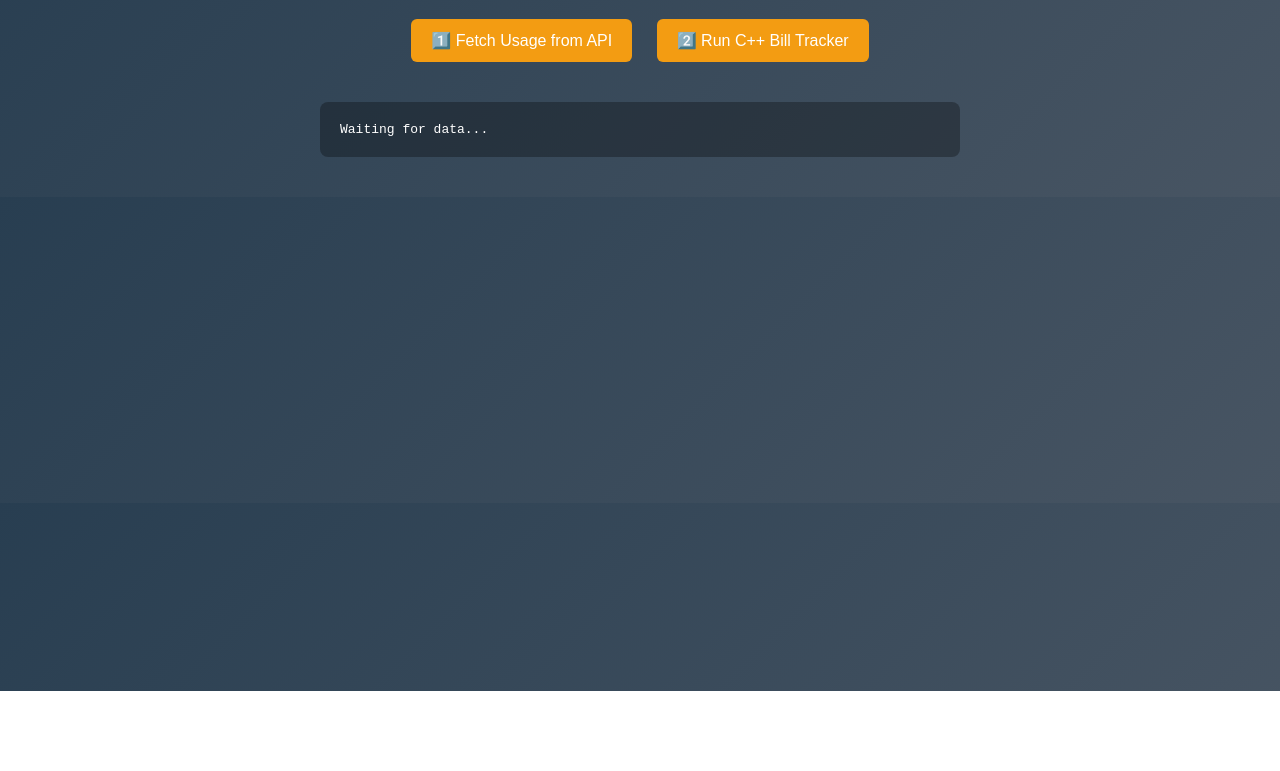
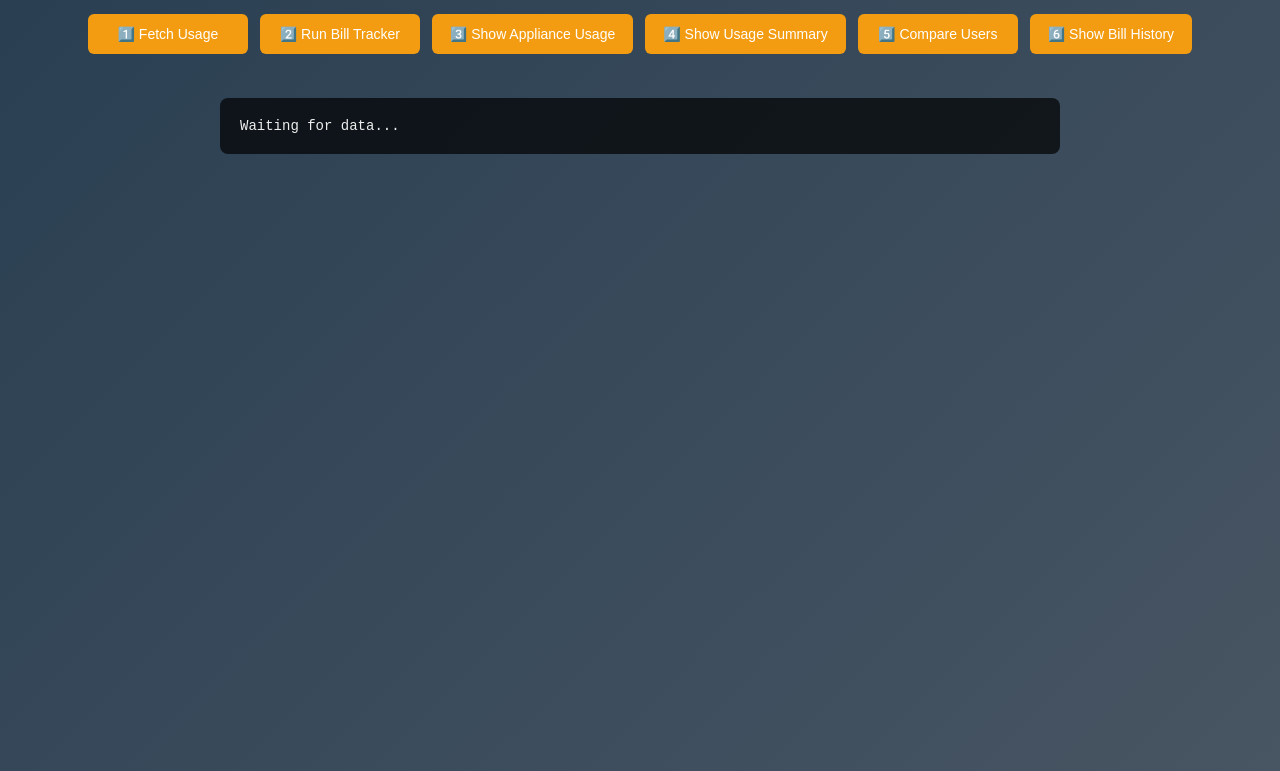
Before and after one commit to Syedathar23/dynamic-eletricity-bill-tracker, a plain HTML site: page index.html in a window 1280 px wide. Shown: the part 109-880 px from the top of the page. Before the commit the page ends 800 px from the top, so only its background shows below. Drawn offline with Linux system fonts and the light colour scheme.

Commit message:
Update index.html

```diff
--- a/index.html
+++ b/index.html
@@ -1,32 +1,45 @@
 <!DOCTYPE html>
-<html>
+<html lang="en">
 <head>
+  <meta charset="UTF-8">
   <title>Electricity Bill Tracker</title>
   <style>
     body {
-      font-family: Arial, sans-serif;
+      font-family: "Segoe UI", Tahoma, Geneva, Verdana, sans-serif;
       background: linear-gradient(135deg, #283e51, #485563);
-      color: #fff;
+      color: #ffffff;
       margin: 0;
       padding: 40px;
-      text-align: center;
+      display: flex;
+      flex-direction: column;
+      align-items: center;
+      min-height: 100vh;
     }
 
     h2 {
       margin-bottom: 30px;
       font-size: 24px;
+      text-align: center;
+    }
+
+    .button-group {
+      display: flex;
+      flex-wrap: wrap;
+      justify-content: center;
+      gap: 12px;
+      margin-bottom: 30px;
     }
 
     button {
       background-color: #f39c12;
+      border: none;
       color: white;
-      border: none;
-      padding: 12px 20px;
-      font-size: 16px;
-      margin: 10px;
+      padding: 12px 18px;
+      font-size: 14px;
       border-radius: 6px;
       cursor: pointer;
-      transition: background-color 0.3s;
+      transition: background-color 0.3s ease;
+      min-width: 160px;
     }
 
     button:hover {
@@ -34,47 +47,83 @@
     }
 
     pre {
-      background: rgba(0,0,0,0.3);
+      background: rgba(0,0,0,0.7);
+      color: #eee;
       padding: 20px;
       border-radius: 8px;
-      text-align: left;
-      max-width: 600px;
-      margin: 30px auto 0 auto;
+      max-width: 800px;
+      width: 90%;
       white-space: pre-wrap;
-      word-wrap: break-word;
+      font-size: 14px;
+      overflow-x: auto;
     }
   </style>
 </head>
 <body>
-  <h2>🔌 Dynamic Electricity Bill Tracker</h2>
+  <h2>⚡ Electricity Bill Tracker</h2>
 
-  <button onclick="fetchUsage()">1️⃣ Fetch Usage from API</button>
-  <button onclick="runTracker()">2️⃣ Run C++ Bill Tracker</button>
+  <div class="button-group">
+    <button onclick="fetchUsage()">1️⃣ Fetch Usage</button>
+    <button onclick="runTracker()">2️⃣ Run Bill Tracker</button>
+    <button onclick="showApplianceUsage()">3️⃣ Show Appliance Usage</button>
+    <button onclick="showSummary()">4️⃣ Show Usage Summary</button>
+    <button onclick="showComparison()">5️⃣ Compare Users</button>
+    <button onclick="showHistory()">6️⃣ Show Bill History</button>
+  </div>
 
   <pre id="output">Waiting for data...</pre>
 
   <script>
     function fetchUsage() {
-      fetch("http://localhost:5000/get-usage")
+      fetch("http://localhost:5050/get-usage")
         .then(res => res.json())
         .then(data => {
-          document.getElementById("output").innerText = "✅ Usage: " + data.data.join(", ");
-        })
-        .catch(err => {
-          document.getElementById("output").innerText = "⚠️ Failed to fetch usage.";
-          console.error("Fetch usage error:", err);
+          document.getElementById("output").innerText =
+            "✅ Usage fetched:\n" + data.data.join(", ");
         });
     }
 
     function runTracker() {
-      fetch("http://localhost:5000/run-tracker")
+      fetch("http://localhost:5050/run-tracker")
         .then(res => res.json())
         .then(data => {
-          document.getElementById("output").innerText += "\n\n📊 Bill Output:\n" + data.csv;
-        })
-        .catch(err => {
-          document.getElementById("output").innerText += "\n❌ Failed to run tracker.";
-          console.error("Run tracker error:", err);
+          document.getElementById("output").innerText = "📊 Full Bill Output:\n" + data.csv;
+        });
+    }
+
+    function showApplianceUsage() {
+      fetch("http://localhost:5050/run-tracker")
+        .then(res => res.json())
+        .then(data => {
+          let section = data.csv.split("===== Appliance-wise Usage =====")[1].split("Total Estimated")[0];
+          document.getElementById("output").innerText = "🧯 Appliance Usage:\n" + section.trim();
+        });
+    }
+
+    function showSummary() {
+      fetch("http://localhost:5050/run-tracker")
+        .then(res => res.json())
+        .then(data => {
+          let section = data.csv.split("===== Usage Summary (Sorted) =====")[1].split("===== User Comparison")[0];
+          document.getElementById("output").innerText = "📊 Monthly Summary:\n" + section.trim();
+        });
+    }
+
+    function showComparison() {
+      fetch("http://localhost:5050/run-tracker")
+        .then(res => res.json())
+        .then(data => {
+          let section = data.csv.split("===== User Comparison =====")[1].split("===== Bill History =====")[0];
+          document.getElementById("output").innerText = "👥 User Comparison:\n" + section.trim();
+        });
+    }
+
+    function showHistory() {
+      fetch("http://localhost:5050/run-tracker")
+        .then(res => res.json())
+        .then(data => {
+          let section = data.csv.split("===== Bill History =====")[1];
+          document.getElementById("output").innerText = "🧾 Bill History:\n" + section.trim();
         });
     }
   </script>
```
